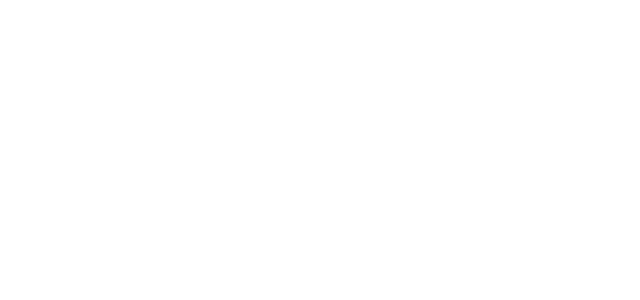
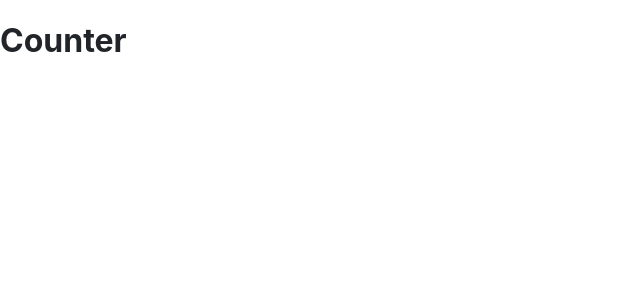
Before and after one commit to amiru11/react-koa-ssr, a React app: page /counter in a window 1280 px wide. Shown: the top 300 px of the page, without its empty margins (0-640 px from the left). Built offline with nearby package versions, Linux system fonts and the light colour scheme.

Commit message:
- Add: 📚  Create sample pages

```diff
--- /dev/null
+++ b/src/pages/common/NotFound.module.scss
@@ -0,0 +1,3 @@
+.notfound-container {
+
+}
--- /dev/null
+++ b/src/pages/common/NotFound.tsx
@@ -0,0 +1,17 @@
+import React, { Component } from 'react';
+import classNames from 'classnames/bind';
+import styles from 'pages/common/NotFound.module.scss';
+
+const cx = classNames.bind(styles);
+
+class NotFound extends Component {
+  render() {
+    return (
+      <div className={cx('notfound-container')}>
+        <h1>Not Found</h1>
+      </div>
+    );
+  }
+}
+
+export default NotFound;
--- /dev/null
+++ b/src/pages/counter/Counter.module.scss
@@ -0,0 +1,3 @@
+.counter-container {
+  position: relative;
+}
--- /dev/null
+++ b/src/pages/counter/Counter.tsx
@@ -0,0 +1,17 @@
+import React, { Component } from 'react';
+import classNames from 'classnames/bind';
+import styles from 'pages/home/Home.module.scss';
+
+const cx = classNames.bind(styles);
+
+class Counter extends Component {
+  render() {
+    return (
+      <div className={cx('counter-container')}>
+        <h1>Counter</h1>
+      </div>
+    );
+  }
+}
+
+export default Counter;
--- /dev/null
+++ b/src/pages/home/Home.module.scss
@@ -0,0 +1,3 @@
+.home-container {
+  position: relative;
+}
--- /dev/null
+++ b/src/pages/home/Home.tsx
@@ -0,0 +1,17 @@
+import React, { Component } from 'react';
+import classNames from 'classnames/bind';
+import styles from 'pages/home/Home.module.scss';
+
+const cx = classNames.bind(styles);
+
+class Home extends Component {
+  render() {
+    return (
+      <div className={cx('home-container')}>
+        <h1>Home</h1>
+      </div>
+    );
+  }
+}
+
+export default Home;
--- /dev/null
+++ b/src/pages/index.ts
@@ -0,0 +1,6 @@
+import loadable from '@loadable/component';
+
+export const Home = loadable(() => import('pages/home/Home'));
+export const Tasks = loadable(() => import('pages/tasks/Tasks'));
+export const Counter = loadable(() => import('pages/counter/Counter'));
+export const NotFound = loadable(() => import('pages/common/NotFound'));
--- /dev/null
+++ b/src/pages/tasks/Tasks.module.scss
@@ -0,0 +1,3 @@
+.tasks-container {
+  position: relative;
+}
--- /dev/null
+++ b/src/pages/tasks/Tasks.tsx
@@ -0,0 +1,17 @@
+import React, { Component } from 'react';
+import classNames from 'classnames/bind';
+import styles from 'pages/task/Tasks.module.scss';
+
+const cx = classNames.bind(styles);
+
+class Tasks extends Component {
+  render() {
+    return (
+      <div className={cx('tasks-container')}>
+        <h1>Tasks</h1>
+      </div>
+    );
+  }
+}
+
+export default Tasks;
--- a/src/shared/App.tsx
+++ b/src/shared/App.tsx
@@ -1,11 +1,16 @@
 import React from 'react';
+import Routes from 'shared/Routes';
 import classNames from 'classnames/bind';
 import styles from 'shared/App.module.scss';
 
 const cx = classNames.bind(styles);
 
 function App(): JSX.Element {
-  return <div className={cx('view-container')}></div>;
+  return (
+    <div className={cx('view-container')}>
+      <Routes />
+    </div>
+  );
 }
 
 export default App;
--- a/src/shared/Routes.tsx
+++ b/src/shared/Routes.tsx
@@ -6,13 +6,14 @@
   PATH_TASKS,
   PATH_NOTFOUND,
 } from 'config/routes';
+import { Home, Tasks, Counter, NotFound } from 'pages';
 
 function Routes(): JSX.Element {
   return (
     <Switch>
       <Route path={PATH_HOME} component={Home} exact />
-      <Route path={PATH_COUNTER} component={Profile} exact />
-      <Route path={PATH_TASKS} component={Task} exact />
+      <Route path={PATH_COUNTER} component={Counter} exact />
+      <Route path={PATH_TASKS} component={Tasks} exact />
       <Route path={PATH_NOTFOUND} component={NotFound} exact />
       <Redirect from='*' to={PATH_NOTFOUND} />
     </Switch>
```
